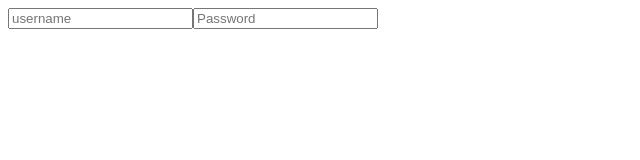
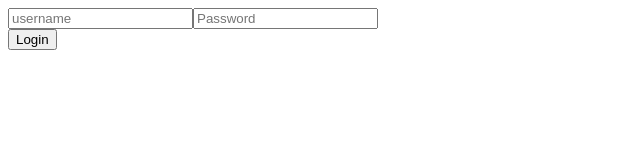
Before and after one commit to riserishitha/PopcornGuru_AI, a React (Vite) app in the folder Frontend/popcornguru/: page /login in a window 1280 px wide. Shown: the top 160 px of the page, without its empty margins (0-640 px from the left). Built offline with nearby package versions, Linux system fonts and the light colour scheme.

Commit message:
corrected routes

```diff
--- a/Frontend/popcornguru/src/Components/Login.jsx
+++ b/Frontend/popcornguru/src/Components/Login.jsx
@@ -3,6 +3,8 @@ function Login(){
         <div>
             <input type="text" placeholder="username" />
             <input type="password" placeholder="Password"/>
+            <br />
+            <button>Login</button>
         </div>
     )
 
--- a/Frontend/popcornguru/src/Components/MainPage.jsx
+++ b/Frontend/popcornguru/src/Components/MainPage.jsx
@@ -6,7 +6,7 @@ import { useNavigate } from 'react-router-dom';
 function MainPage() {
   const [genre, setGenre] = useState('');
   const [language, setLanguage] = useState('');
-const{next}=useNavigate();
+const navigate=useNavigate();
   const [movies, setMovies] = useState([]);
 
   const getRecommendations = async () => {
@@ -30,7 +30,7 @@ const{next}=useNavigate();
         alt="Popcorn"
       />
       <br />
-            <button onClick={()=>{next("/login")}}>Login</button>
+            <button onClick={()=>{navigate("/login")}}>Login</button>
 
       <h4>
         Welcome to PopcornGuru! <br />
```
